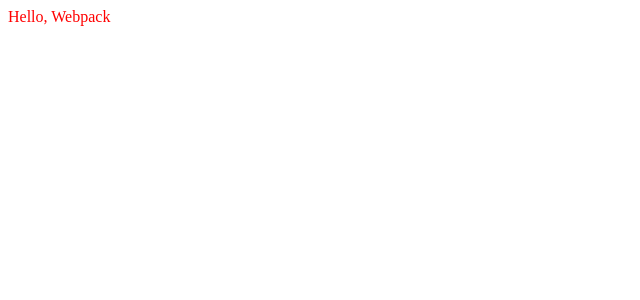
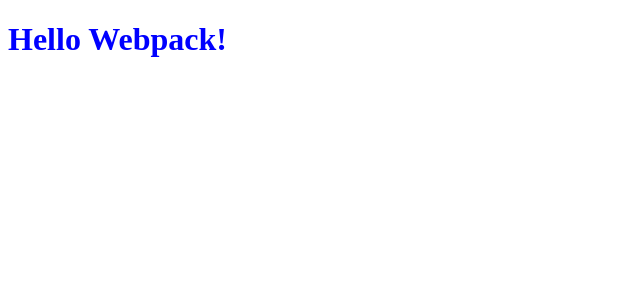
Before and after one commit to Jay-flow/flow-react-ui, a React app: page / in a window 1280 px wide. Shown: the top 300 px of the page, without its empty margins (0-640 px from the left). Built offline with nearby package versions, Linux system fonts and the light colour scheme.

Commit message:
[Feature] Export components

```diff
--- a/src/App.tsx
+++ b/src/App.tsx
@@ -1,5 +1,11 @@
+import "./styles/index.scss"
+
 const App = (): JSX.Element => {
-    return <div>Hello, Webpack</div>
+    return (
+        <div>
+            <h1>Hello Webpack!</h1>
+        </div>
+    )
 }
 
 export default App
--- /dev/null
+++ b/src/export.tsx
@@ -0,0 +1,3 @@
+import { Button } from "./components/Button"
+
+export { Button }
--- a/src/styles/index.scss
+++ b/src/styles/index.scss
@@ -1,4 +1,4 @@
-$body-color: red;
+$body-color: blue;
 
 body {
     color: $body-color;
--- a/webpack.config.js
+++ b/webpack.config.js
@@ -8,13 +8,15 @@
 
 module.exports = {
     mode: isDevelopment ? "development" : "production",
-    entry: {
-        react: path.resolve(__dirname, "src", "index.tsx"),
-        css: path.resolve(__dirname, "src/styles", "index.scss"),
-    },
+    entry: path.resolve(
+        __dirname,
+        "src",
+        isDevelopment ? "index.tsx" : "export.tsx"
+    ),
     output: {
-        filename: "[name].js",
+        filename: "index.js",
         path: path.resolve(__dirname, "dist"),
+        libraryTarget: "commonjs2",
     },
     module: {
         rules: [
```
Also changed, not shown: package.json (+8 -4 lines), src/components/Button.tsx (added, +7 -0 lines), public/index.js (deleted), 1 other file (tests, documents, lock files or other folders).
